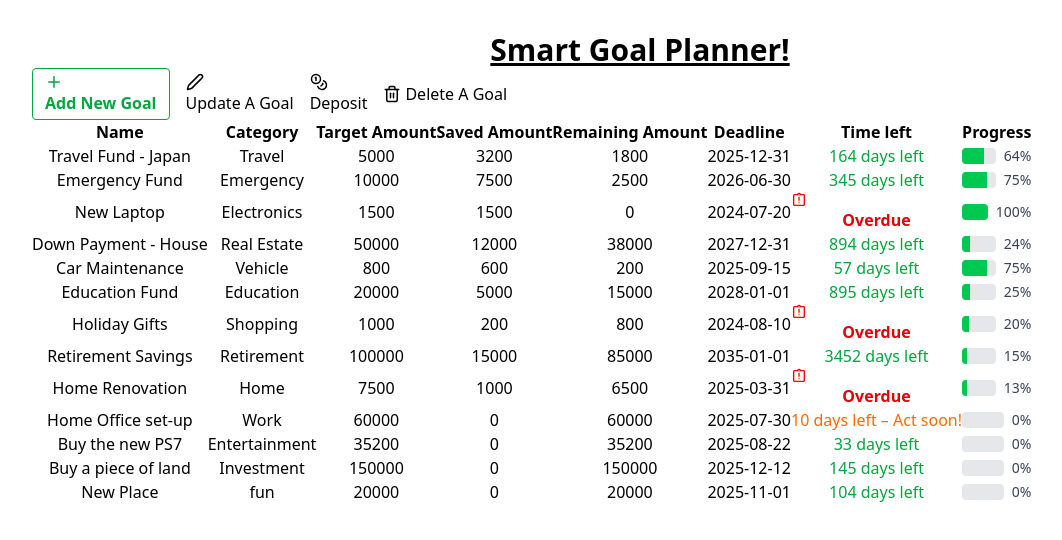
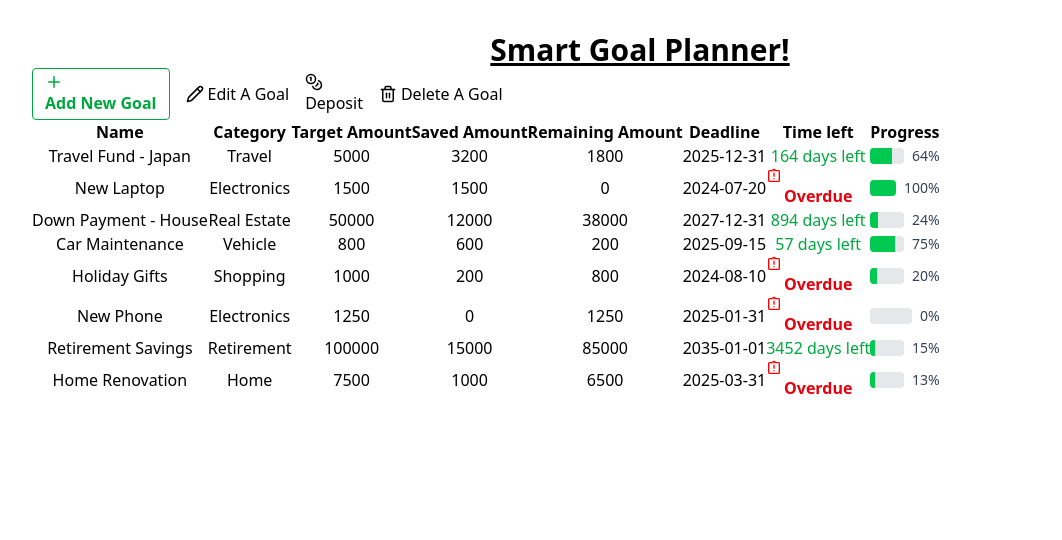
Before and after one commit to Ms-Njuguna/Smart-Goal-Planner, a React (Vite) app: page / in a window 1280 px wide. Shown: the top 540 px of the page, without its empty margins (0-1062 px from the left). Built offline with nearby package versions, Linux system fonts and the light colour scheme; data requests are answered from the project's data file.

Commit message:
Add update goal feature, select goal, selectspecific update and all in a dialog

```diff
--- a/db.json
+++ b/db.json
@@ -8,15 +8,6 @@
       "category": "Travel",
       "deadline": "2025-12-31",
       "createdAt": "2024-01-15"
-    },
-    {
-      "id": "2",
-      "name": "Emergency Fund",
-      "targetAmount": 10000,
-      "savedAmount": 7500,
-      "category": "Emergency",
-      "deadline": "2026-06-30",
-      "createdAt": "2023-05-01"
     },
     {
       "id": "3",
@@ -46,15 +37,6 @@
       "createdAt": "2024-06-01"
     },
     {
-      "id": "6",
-      "name": "Education Fund",
-      "targetAmount": 20000,
-      "savedAmount": 5000,
-      "category": "Education",
-      "deadline": "2028-01-01",
-      "createdAt": "2024-04-20"
-    },
-    {
       "id": "7",
       "name": "Holiday Gifts",
       "targetAmount": 1000,
@@ -62,6 +44,15 @@
       "category": "Shopping",
       "deadline": "2024-08-10",
       "createdAt": "2024-07-01"
+    },
+    {
+      "id": "8",
+      "name": "New Phone",
+      "targetAmount": 1250,
+      "savedAmount": 0,
+      "category": "Electronics",
+      "deadline": "2025-01-31",
+      "createdAt": "2024-07-10"
     },
     {
       "id": "9",
@@ -80,42 +71,6 @@
       "category": "Home",
       "deadline": "2025-03-31",
       "createdAt": "2024-05-15"
-    },
-    {
-      "id": "c1dc",
-      "name": "Home Office set-up",
-      "targetAmount": 60000,
-      "savedAmount": 0,
-      "category": "Work",
-      "deadline": "2025-07-30",
-      "createdAt": "Sun Jul 20 2025 11:08:24 GMT+0300 (East Africa Time)"
-    },
-    {
-      "id": "bde2",
-      "name": "Buy the new PS7",
-      "targetAmount": 35200,
-      "savedAmount": 0,
-      "category": "Entertainment",
-      "deadline": "2025-08-22",
-      "createdAt": "Sun Jul 20 2025"
-    },
-    {
-      "id": "4a99",
-      "name": "Buy a piece of land",
-      "targetAmount": 150000,
-      "savedAmount": 0,
-      "category": "Investment",
-      "deadline": "2025-12-12",
-      "createdAt": "Sun Jul 20 2025"
-    },
-    {
-      "id": "49b7",
-      "name": "New Place",
-      "targetAmount": 20000,
-      "savedAmount": 0,
-      "category": "fun",
-      "deadline": "2025-11-01",
-      "createdAt": "2025-07-20"
     }
   ]
 }
--- a/src/App.jsx
+++ b/src/App.jsx
@@ -18,7 +18,6 @@ function App() {
   }, []);
 
   const addNewGoal = (newGoal) => {
-    setGoals((previousGoals) => [...previousGoals, newGoal]);
 
     fetch("http://localhost:8002/goals", {
       method: "POST",
@@ -29,36 +28,30 @@ function App() {
     })
     .then((res) => res.json())
     .then((returnedGoal) => {
-      setGoals((previousGoals) => {
-        previousGoals.map((goal) => {
-          returnedGoal.id === newGoal.id ? returnedGoal : goal;
-        })
-      })
+      setGoals((previousGoals) => [...previousGoals, returnedGoal]);
     })
     .catch((error) => console.error("Error adding a new goal... :", error));
   };
 
   const updateGoal = (goalId, updates) => {
-    const updatedGoal = goals.find((goal) => {goal.id === goalId})
-    const includedGoal = {...updatedGoal, ...updates}
+    const updatedGoal = { ...goals.find(goal => goal.id === goalId), ...updates };
 
     fetch(`http://localhost:8002/goals/${goalId}`, {
-      method : "PATCH",
+      method: "PATCH",
       headers: {
-        "content-type" : "application/json"
+        "Content-Type": "application/json"
       },
-      body : JSON.stringify(includedGoal)
+      body: JSON.stringify(updatedGoal)
     })
     .then(res => res.json())
     .then((returnedGoal) => {
-      setGoals((previousGoals) => {
-        previousGoals.map((goal) => {
-          returnedGoal.id === goal.id ? returnedGoal : goal;
-        })
-      });
+      setGoals((prevGoals) =>
+        prevGoals.map(goal => (goal.id === returnedGoal.id ? returnedGoal : goal))
+      );
     })
-    .catch((error) => console.error("Error updating the goal...", error))
+    .catch((error) => console.error("Error updating the goal...", error));
   };
+
 
   const deleteGoal = (goalId) => {
     fetch(`http://localhost:8002/goals/${goalId}`, {
--- a/src/components/AddGoalDialog.jsx
+++ b/src/components/AddGoalDialog.jsx
@@ -7,6 +7,7 @@ function AddGoalDialog({ onAdd, savedAmount, open, setOpen }) {
   return (
     <>
       <button
+        type="button"
         onClick={() => setOpen(true)}
         className="text-green-600 font-semibold border px-3 py-1 rounded hover:bg-green-50"
       >
--- a/src/components/DeleteGoalDialog.jsx
+++ b/src/components/DeleteGoalDialog.jsx
@@ -7,16 +7,18 @@ function DeleteGoalDialog({ goals, onDelete }) {
   const [open, setOpen] = useState(false);
   const [selectedGoalId, setSelectedGoalId] = useState("");
 
-  const handleDelete = () => {
+  const handleDelete = (e) => {
+    e.preventDefault();
     if (selectedGoalId) {
       onDelete(selectedGoalId);
       setOpen(false); // manually close the dialog
     }
+    console.log("Form submitted");
   };
 
   return (
     <>
-       <button onClick={() => setOpen(true)} className="hover:text-red-600 flex items-center gap-1">
+       <button type="button" onClick={() => setOpen(true)} className="hover:text-red-600 flex items-center gap-1">
            <Trash2 size={18} /> Delete A Goal
        </button>
 
@@ -40,6 +42,7 @@ function DeleteGoalDialog({ goals, onDelete }) {
                 </select>
 
                 <button
+                    type="button"
                     onClick={handleDelete}
                     className="mt-4 bg-red-600 text-white px-4 py-2 rounded hover:bg-red-700"
                 >
--- a/src/components/GoalContainer.jsx
+++ b/src/components/GoalContainer.jsx
@@ -2,6 +2,7 @@ import React, {useState} from "react";
 import Goal from "./Goal";
 import AddGoalDialog from "./AddGoalDialog";
 import DeleteGoalDialog from "./DeleteGoalDialog";
+import UpdateGoalDialog from "./UpdateGoalDialog";
 import { Edit2, Coins } from 'lucide-react';
 
 function GoalContainer({ goals, onAdd, savedAmount, onUpdate, onDelete }) {
@@ -11,7 +12,7 @@ function GoalContainer({ goals, onAdd, savedAmount, onUpdate, onDelete }) {
         <>
            <div className="flex gap-4 items-center">
                <AddGoalDialog onAdd={onAdd} savedAmount={savedAmount} open={openDialog} setOpen={setOpenDialog} />
-               <button onClick={onUpdate} className="hover:text-yellow-600"><Edit2 size={18} /> Update A Goal</button>
+               <UpdateGoalDialog goals={goals} onUpdate={onUpdate} />
                <button  title="Make Deposit" className="hover:text-yellow-600"><Coins size={18} /> Deposit</button>
                <DeleteGoalDialog goals={goals} onDelete={onDelete} />
            </div>
--- /dev/null
+++ b/src/components/UpdateGoalDialog.jsx
@@ -0,0 +1,129 @@
+import React, { useState } from 'react';
+import { Dialog, DialogContent, DialogHeader, DialogTitle } from '@/components/ui/dialog';
+import { Pencil } from 'lucide-react';
+
+function UpdateGoalDialog({ goals, onUpdate }) {
+  const [open, setOpen] = useState(false);
+  const [selectedGoalId, setSelectedGoalId] = useState("");
+  const [formData, setFormData] = useState({
+    name: "",
+    targetAmount: "",
+    category: "",
+    deadline: ""
+  });
+
+  const handleSelectChange = (e) => {
+    const goalId = e.target.value;
+    const goal = goals.find((g) => g.id === goalId);
+    setSelectedGoalId(goalId);
+
+    if (goal) {
+      setFormData({
+        name: goal.name,
+        targetAmount: goal.targetAmount,
+        category: goal.category,
+        deadline: goal.deadline
+      });
+    }
+  };
+
+  const handleInputChange = (e) => {
+    const { name, value } = e.target;
+    setFormData((prev) => ({
+      ...prev,
+      [name]: value
+    }));
+  };
+
+  const handleSubmit = (e) => {
+    e.preventDefault();
+    if (selectedGoalId) {
+      onUpdate(selectedGoalId, {
+        name: formData.name,
+        targetAmount: Number(formData.targetAmount),
+        category: formData.category,
+        deadline: formData.deadline
+      });
+      setOpen(false);
+      setSelectedGoalId("");
+    }
+  };
+
+  return (
+    <>
+      <button
+        type="button"
+        onClick={() => setOpen(true)}
+        className="hover:text-blue-600 flex items-center gap-1"
+      >
+        <Pencil size={18} /> Edit A Goal
+      </button>
+
+      <Dialog open={open} onOpenChange={setOpen}>
+        <DialogContent>
+          <DialogHeader>
+            <DialogTitle>Edit Goal</DialogTitle>
+          </DialogHeader>
+
+          <select
+            className="w-full border p-2 rounded mb-4"
+            value={selectedGoalId}
+            onChange={handleSelectChange}
+          >
+            <option value="">-- Select Goal --</option>
+            {goals.map((goal) => (
+              <option key={goal.id} value={goal.id}>
+                {goal.name} - {goal.category}
+              </option>
+            ))}
+          </select>
+
+          {selectedGoalId && (
+            <form onSubmit={handleSubmit} className="flex flex-col gap-2">
+              <input
+                type="text"
+                name="name"
+                placeholder="Goal Name"
+                value={formData.name}
+                onChange={handleInputChange}
+                className="border p-2 rounded"
+              />
+              <input
+                type="number"
+                name="targetAmount"
+                placeholder="Target Amount"
+                value={formData.targetAmount}
+                onChange={handleInputChange}
+                className="border p-2 rounded"
+              />
+              <input
+                type="text"
+                name="category"
+                placeholder="Category"
+                value={formData.category}
+                onChange={handleInputChange}
+                className="border p-2 rounded"
+              />
+              <input
+                type="date"
+                name="deadline"
+                value={formData.deadline}
+                onChange={handleInputChange}
+                className="border p-2 rounded"
+              />
+
+              <button
+                type="submit"
+                className="bg-blue-600 text-white px-4 py-2 mt-2 rounded hover:bg-blue-700"
+              >
+                Save Changes
+              </button>
+            </form>
+          )}
+        </DialogContent>
+      </Dialog>
+    </>
+  );
+}
+
+export default UpdateGoalDialog;
```
